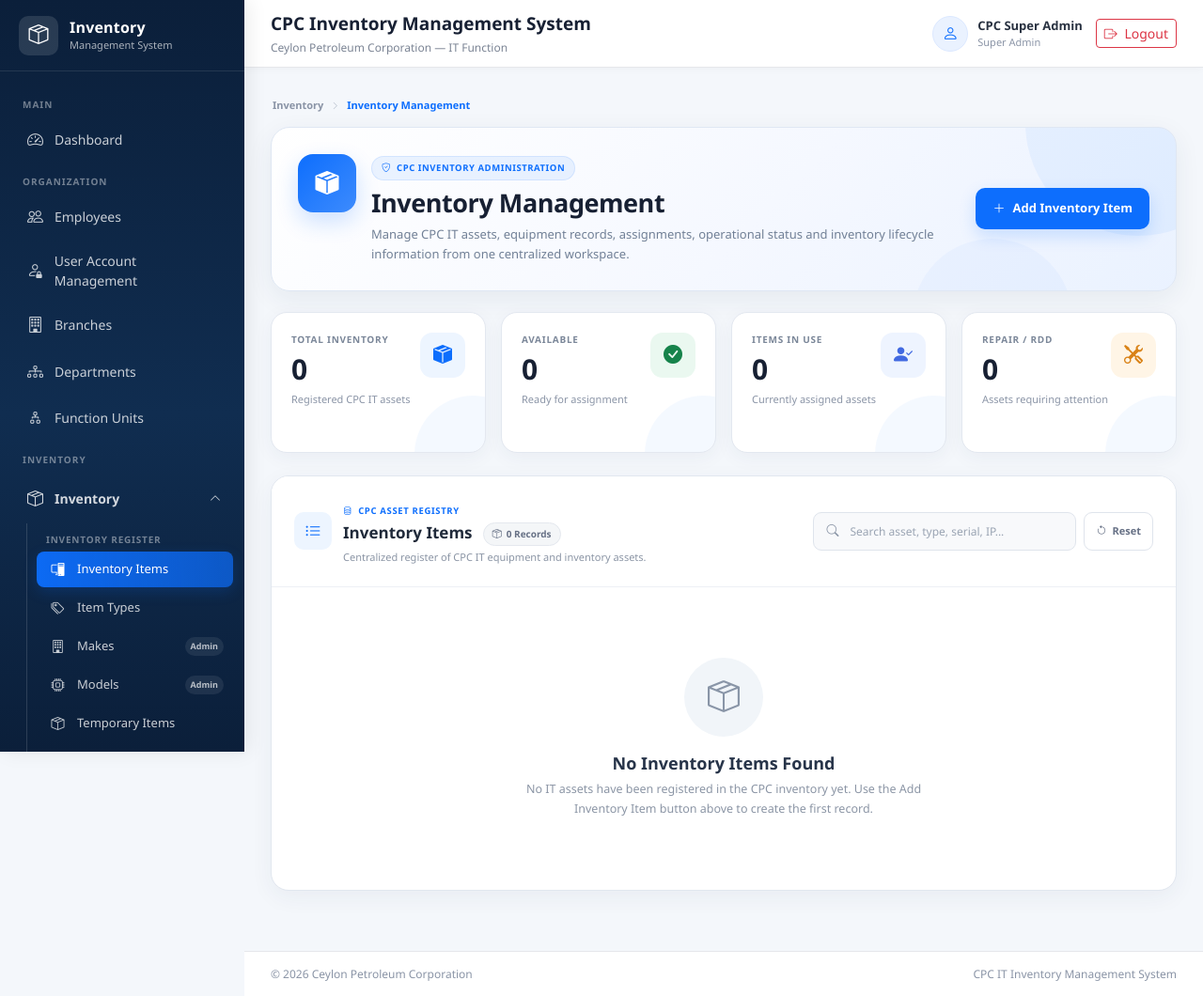
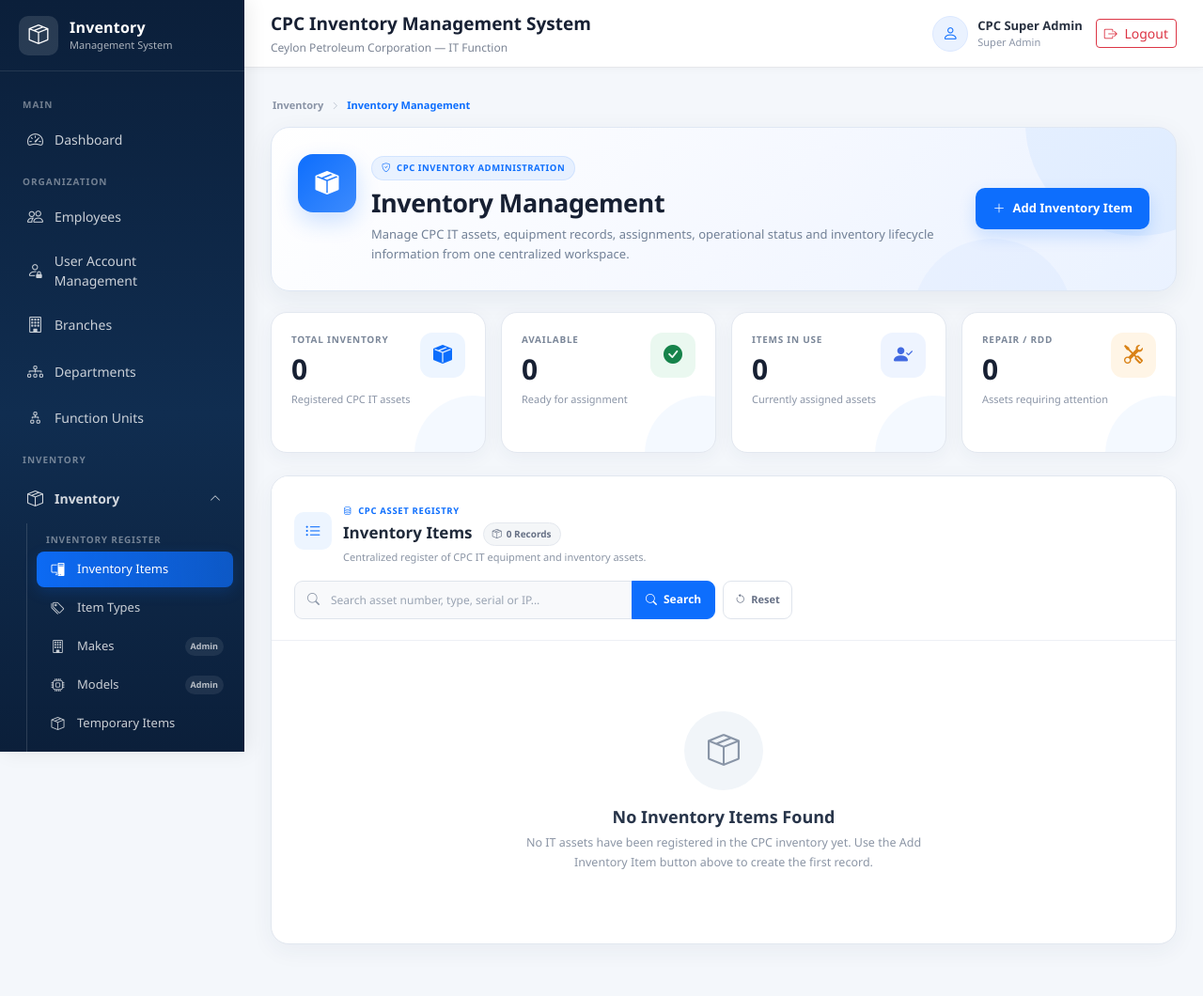
Before and after one commit to kavindhya-gothmini/cpc-inventory-management-system, a Laravel app: page /admin/items in a window 1280 px wide. Shown: the top 1060 px of the page at 94% size. Run offline with Laravel 12, Linux system fonts and the light colour scheme; a user stored in the database is signed in; data comes from the database, SQL or seed files in the repository; data that the repository does not hold is empty.

Commit message:
add search button for more user friendly
Co-authored-by:kavindhya-gothmini <kavindhyagothmini13650@gmail.com>
Co-authored-by: Kumarasiri M A Y W <kumarasiriwathsala875@gmail.com>

```diff
--- a/resources/views/admin/items/index.blade.php
+++ b/resources/views/admin/items/index.blade.php
@@ -509,14 +509,19 @@
         flex-wrap: wrap;
     }
 
+    .inventory-search-group {
+        display: flex;
+        align-items: center;
+    }
+
     .inventory-search {
-        width: 280px;
+        width: 360px;
         height: 41px;
         display: flex;
         align-items: center;
         overflow: hidden;
         border: 1px solid #dfe4ec;
-        border-radius: 9px;
+        border-radius: 9px 0 0 9px;
         background: #f8f9fb;
         transition: all .2s ease;
     }
@@ -546,6 +551,36 @@
 
     .inventory-search input::placeholder {
         color: #9aa4b3;
+    }
+
+    .inventory-search-button {
+        height: 41px;
+        min-width: 88px;
+        display: inline-flex;
+        align-items: center;
+        justify-content: center;
+        gap: 7px;
+        margin-left: -1px;
+        padding: 0 14px;
+        border: 1px solid #0d6efd;
+        border-radius: 0 9px 9px 0;
+        background: #0d6efd;
+        color: #ffffff;
+        font-size: 12px;
+        font-weight: 700;
+        transition: all .2s ease;
+    }
+
+    .inventory-search-button:hover {
+        border-color: #0b5ed7;
+        background: #0b5ed7;
+    }
+
+    .inventory-search-button:focus-visible {
+        position: relative;
+        z-index: 2;
+        outline: 3px solid rgba(13, 110, 253, 0.18);
+        outline-offset: 2px;
     }
 
     .inventory-reset {
@@ -1001,6 +1036,10 @@
             width: 100%;
         }
 
+        .inventory-search-group {
+            width: 100%;
+        }
+
         .inventory-search {
             flex: 1;
             width: auto;
@@ -1056,8 +1095,17 @@
             align-items: stretch;
         }
 
+        .inventory-search-group {
+            width: 100%;
+        }
+
         .inventory-search {
-            width: 100%;
+            width: calc(100% - 88px);
+        }
+
+        .inventory-search-button {
+            min-width: 88px;
+            width: 88px;
         }
 
         .inventory-reset {
@@ -1502,19 +1550,29 @@
                 {{-- SEARCH TOOLBAR --}}
                 <div class="inventory-toolbar">
 
+                    <div class="inventory-search-group">
                         <div class="inventory-search">
-
                             <i class="bi bi-search inventory-search-icon"></i>
 
                             <input
                                 type="text"
                                 id="inventorySearch"
-                            placeholder="Search asset, type, serial, IP..."
+                                placeholder="Search asset number, type, serial or IP..."
                                 autocomplete="off"
                                 maxlength="100"
                                 aria-label="Search inventory"
                             >
-
+                        </div>
+
+                        <button
+                            type="button"
+                            id="inventorySearchButton"
+                            class="inventory-search-button"
+                            aria-label="Search inventory"
+                        >
+                            <i class="bi bi-search"></i>
+                            Search
+                        </button>
                     </div>
 
                     <button
@@ -2299,6 +2357,9 @@ document.addEventListener('DOMContentLoaded', function () {
     const searchInput =
         document.getElementById('inventorySearch');
 
+    const searchButton =
+        document.getElementById('inventorySearchButton');
+
     const resetButton =
         document.getElementById('inventoryReset');
 
@@ -2450,6 +2511,22 @@ document.addEventListener('DOMContentLoaded', function () {
                 filterInventory();
 
                 searchInput.focus();
+
+            }
+
+            if (searchButton) {
+
+                searchButton.addEventListener(
+                    'click',
+                    function () {
+
+                        searchInput.value =
+                            searchInput.value.trim();
+
+                        filterInventory();
+
+                    }
+                );
 
             }
         );
```
Lines whose indentation alone changed are shown as unchanged.
